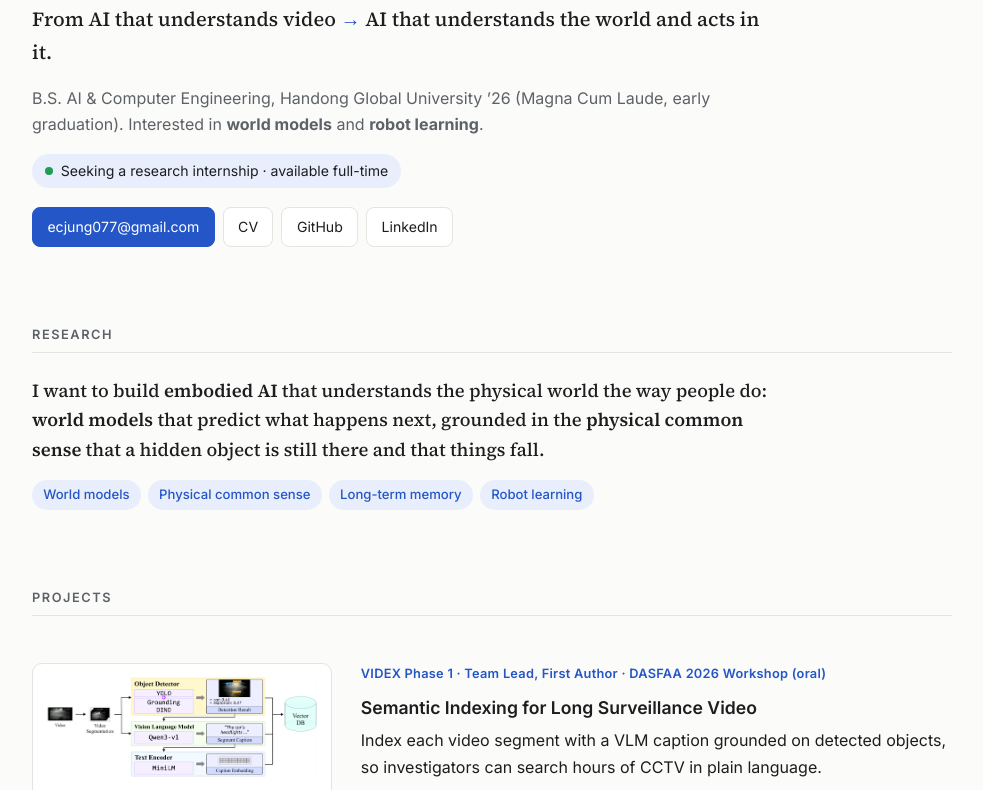
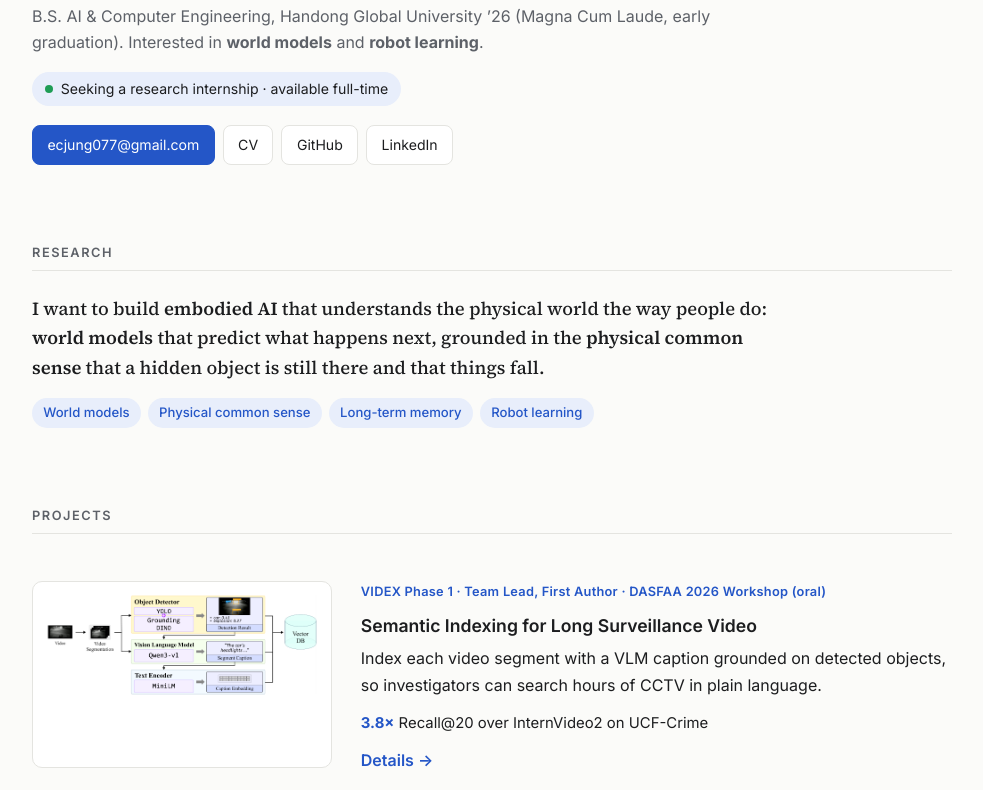
Before and after one commit to 248Kobe/248Kobe.github.io, a plain HTML site: page index.html in a window 1280 px wide. Shown: the part 191-981 px from the top of the page, without its empty margins (148-1131 px from the left). Drawn offline with Linux system fonts and the light colour scheme.

Commit message:
Remove hero tagline
Co-Authored-By: Claude Opus 5.5 <noreply@anthropic.com>

```diff
--- a/index.html
+++ b/index.html
@@ -32,7 +32,6 @@
       <div class="hero-text">
         <img class="avatar" src="assets/img/profile.jpg" alt="Eunchan Jung" onerror="this.style.display='none'" />
         <h1>Eunchan Jung</h1>
-        <p class="tagline">From AI that understands video <span class="arrow">→</span> AI that understands the world and acts in it.</p>
         <p class="lead">
           B.S. AI &amp; Computer Engineering, Handong Global University ’26 (Magna Cum Laude, early graduation).
           Interested in <strong>world models</strong> and <strong>robot learning</strong>.
```
